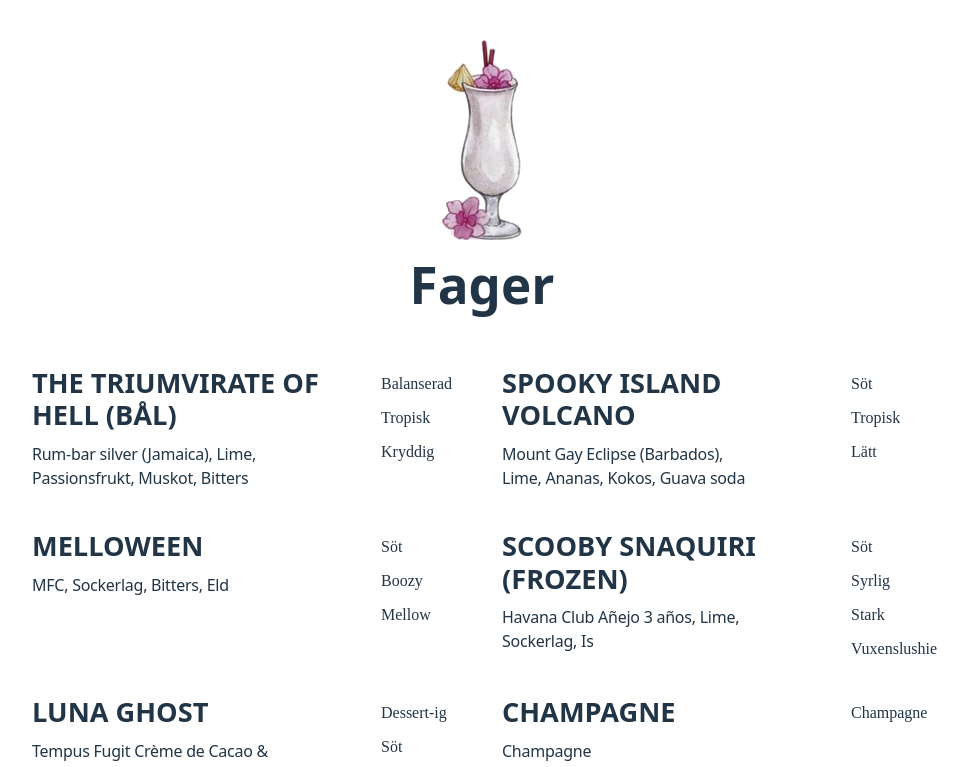
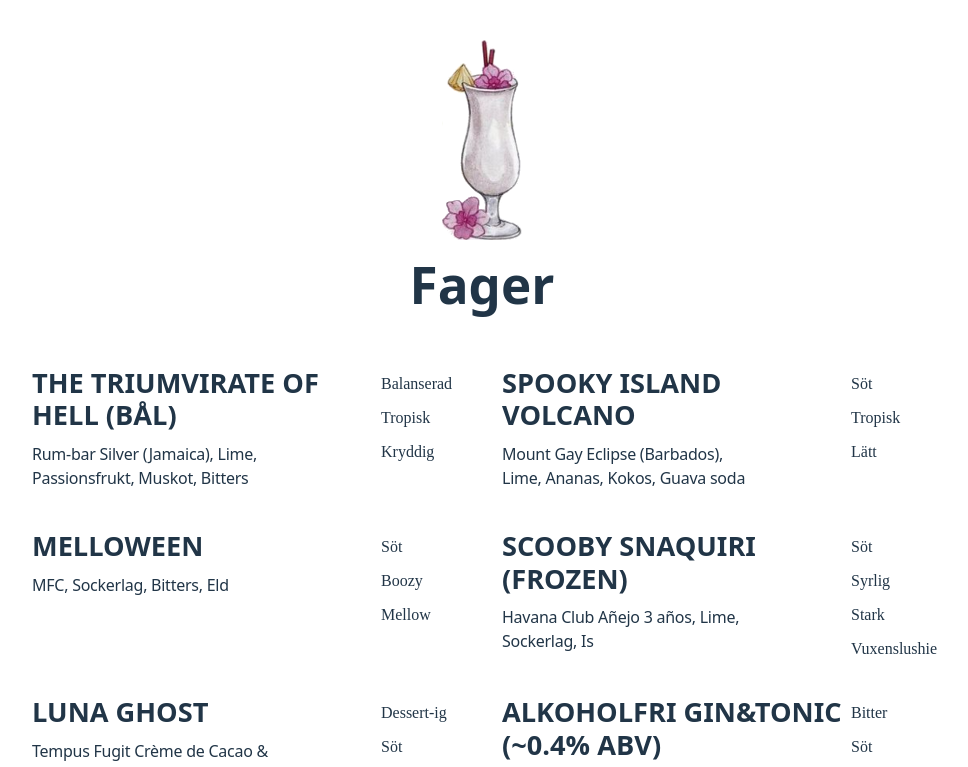
Before and after one commit to JoelYourstone/yourstone.bar, a React (Vite) app: page /fager in a window 1280 px wide. Shown: the top 767 px of the page, without its empty margins (158-1126 px from the left). Built offline with nearby package versions, Linux system fonts and the light colour scheme; a web font is replaced by a local one.

Commit message:
Update fager.ts
TIllagt alkoholfri gt + små uppdateringar till ingredienser på andra drinkar

```diff
--- a/src/drink-lists/fager.ts
+++ b/src/drink-lists/fager.ts
@@ -2,49 +2,36 @@ export const drinks = [
   {
       name: "The triumvirate of hell (bål)",
       keywords: ["Balanserad", "Tropisk", "Kryddig"],
-    ingredients: [
-      "Rum-bar silver (Jamaica)",
-      "Lime",
-      "Passionsfrukt",
-      "Muskot",
-      "Bitters",
-    ],
+      ingredients: ["Rum-bar Silver (Jamaica)", "Lime", "Passionsfrukt", "Muskot", "Bitters"]
   },
   {
       name: "Spooky Island volcano",
       keywords: ["Söt", "Tropisk", "Lätt"],
-    ingredients: [
-      "Mount Gay Eclipse (Barbados)",
-      "Lime",
-      "Ananas",
-      "Kokos",
-      "Guava soda",
-    ],
+      ingredients: ["Mount Gay Eclipse (Barbados)", "Lime", "Ananas", "Kokos", "Guava soda"]
   },
   {
       name: "Melloween",
       keywords: ["Söt", "Boozy", "Mellow"],
-    ingredients: ["MFC", "Sockerlag", "Bitters", "Eld"],
+      ingredients: ["MFC", "Sockerlag", "Bitters", "Eld"]
   },
   {
       name: "Scooby Snaquiri (frozen)",
       keywords: ["Söt", "Syrlig", "Stark", "Vuxenslushie"],
-    ingredients: ["Havana Club Añejo 3 años", "Lime", "Sockerlag", "Is"],
+      ingredients: ["Havana Club Añejo 3 años", "Lime", "Sockerlag", "Is"]
   },
   {
       name: "Luna Ghost",
       keywords: ["Dessert-ig", "Söt"],
-    ingredients: [
-      "Tempus Fugit Crème de Cacao & Crème de Banane",
-      "El Dorado 8 year (Guyana)",
-      "Soja- eller havregrädde",
-      "Bitter Truth Spiced Chocolate Bitters",
-      "Muskot",
-    ],
+      ingredients: ["Tempus Fugit Crème de Cacao & Crème de Banane", "El Dorado 8 year (Guyana)", "Soja- eller havregrädde", "Bitter Truth Spiced Chocolate Bitters", "Muskot"]
+  },
+  {
+      name: "Alkoholfri Gin&Tonic (~0.4% ABV)",
+      keywords: ["Bitter", "Söt", "Frisk"],
+      ingredients: ["Hemgjord Gin Tincture på Stjernsunds Navy Gin", "Tonic Water", "Limeklyfta"]
   },
   {
       name: "Champagne",
       keywords: ["Champagne"],
-    ingredients: ["Champagne"],
+      ingredients: ["Champagne"]
   },
 ];
```
Lines whose indentation alone changed are shown as unchanged.
